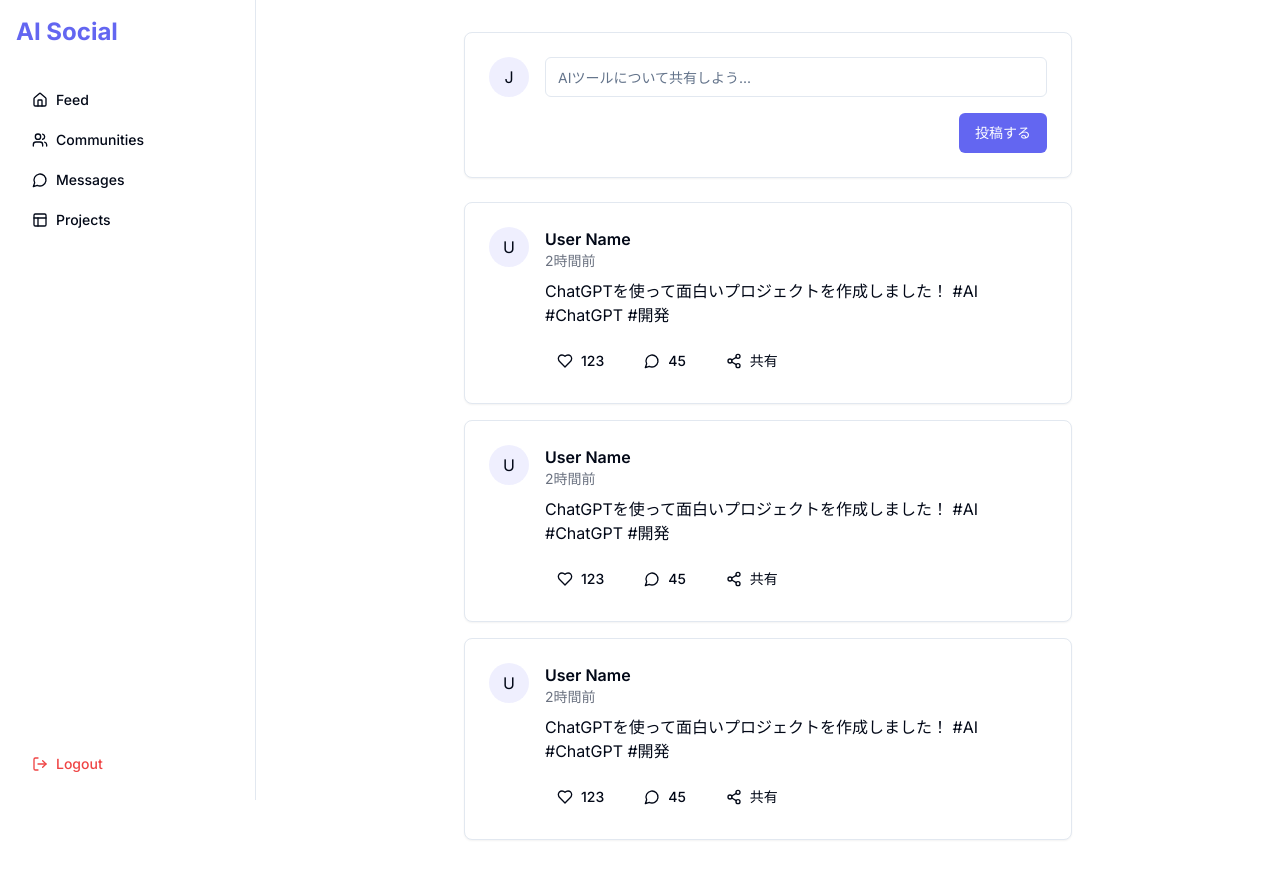
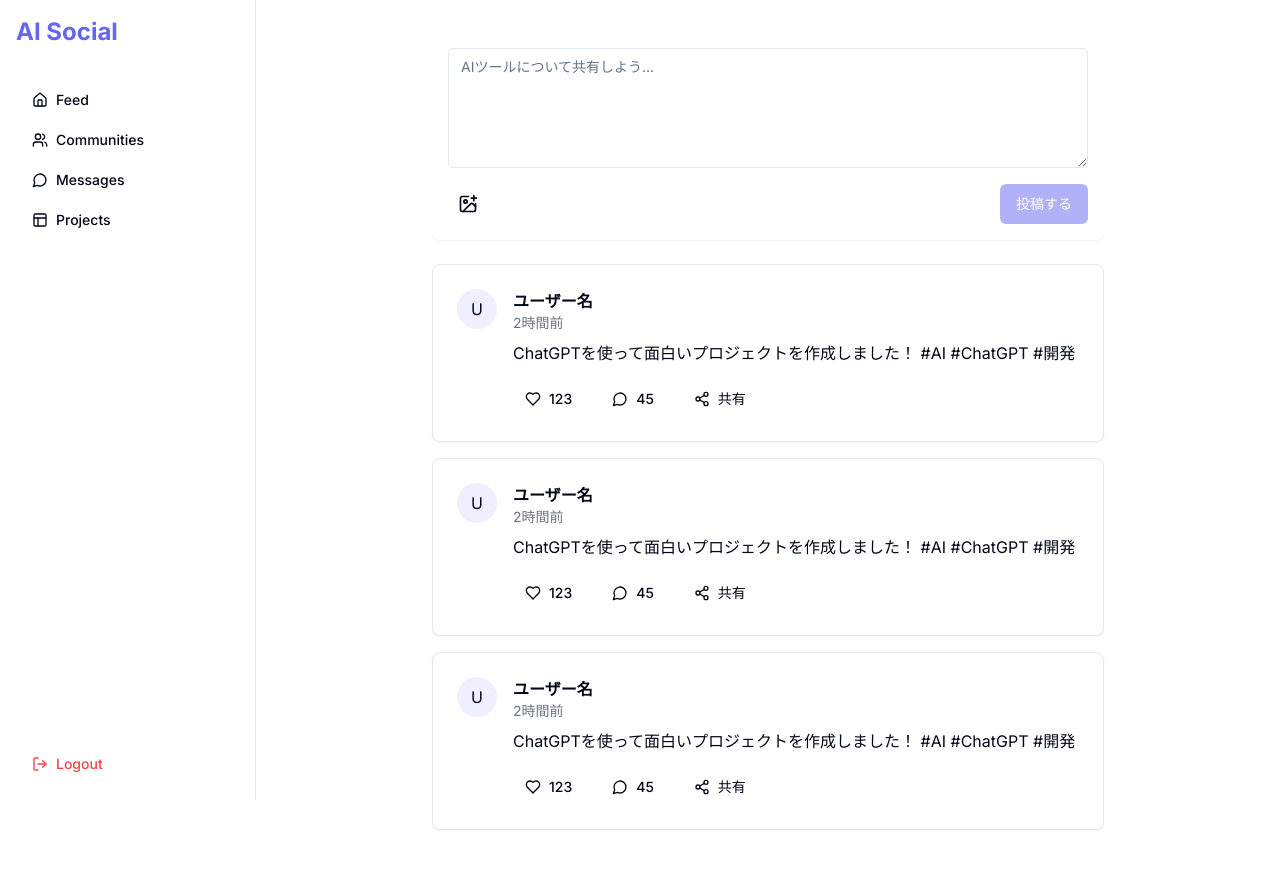
Before and after one commit to halc8312/ai-social-connect, a React (Vite) app: page /feed in a window 1280 px wide. Built offline with nearby package versions, Linux system fonts and the light colour scheme.

Commit message:
Enhance frontend implementation
Further develop and strengthen the frontend while adhering to the scope of the MVP creation.
[skip gpt_engineer]

```diff
--- /dev/null
+++ b/src/components/post/CreatePost.tsx
@@ -0,0 +1,56 @@
+import { useState } from "react";
+import { Button } from "@/components/ui/button";
+import { Textarea } from "@/components/ui/textarea";
+import { useToast } from "@/hooks/use-toast";
+import { ImagePlus } from "lucide-react";
+
+const CreatePost = () => {
+  const [content, setContent] = useState("");
+  const [isSubmitting, setIsSubmitting] = useState(false);
+  const { toast } = useToast();
+
+  const handleSubmit = async (e: React.FormEvent) => {
+    e.preventDefault();
+    if (!content.trim()) return;
+
+    setIsSubmitting(true);
+    try {
+      // MVP段階では実際のAPI呼び出しは実装せず、成功トーストのみ表示
+      await new Promise(resolve => setTimeout(resolve, 1000));
+      toast({
+        title: "投稿を作成しました",
+        description: "フィードに反映されるまで少々お待ちください",
+      });
+      setContent("");
+    } catch (error) {
+      toast({
+        title: "エラーが発生しました",
+        description: "もう一度お試しください",
+        variant: "destructive",
+      });
+    } finally {
+      setIsSubmitting(false);
+    }
+  };
+
+  return (
+    <form onSubmit={handleSubmit} className="space-y-4 bg-card rounded-lg p-4 shadow-sm">
+      <Textarea
+        placeholder="AIツールについて共有しよう..."
+        value={content}
+        onChange={(e) => setContent(e.target.value)}
+        className="min-h-[120px]"
+      />
+      <div className="flex justify-between items-center">
+        <Button type="button" variant="ghost" size="icon">
+          <ImagePlus className="h-5 w-5" />
+        </Button>
+        <Button type="submit" disabled={isSubmitting || !content.trim()}>
+          投稿する
+        </Button>
+      </div>
+    </form>
+  );
+};
+
+export default CreatePost;
--- /dev/null
+++ b/src/components/project/CreateProject.tsx
@@ -0,0 +1,67 @@
+import { useState } from "react";
+import { Button } from "@/components/ui/button";
+import { Input } from "@/components/ui/input";
+import { Textarea } from "@/components/ui/textarea";
+import { useToast } from "@/hooks/use-toast";
+import { ImagePlus } from "lucide-react";
+
+const CreateProject = () => {
+  const [title, setTitle] = useState("");
+  const [description, setDescription] = useState("");
+  const [isSubmitting, setIsSubmitting] = useState(false);
+  const { toast } = useToast();
+
+  const handleSubmit = async (e: React.FormEvent) => {
+    e.preventDefault();
+    if (!title.trim() || !description.trim()) return;
+
+    setIsSubmitting(true);
+    try {
+      // MVP段階では実際のAPI呼び出しは実装せず、成功トーストのみ表示
+      await new Promise(resolve => setTimeout(resolve, 1000));
+      toast({
+        title: "プロジェクトを作成しました",
+        description: "プロジェクト一覧に反映されるまで少々お待ちください",
+      });
+      setTitle("");
+      setDescription("");
+    } catch (error) {
+      toast({
+        title: "エラーが発生しました",
+        description: "もう一度お試しください",
+        variant: "destructive",
+      });
+    } finally {
+      setIsSubmitting(false);
+    }
+  };
+
+  return (
+    <form onSubmit={handleSubmit} className="space-y-4 bg-card rounded-lg p-4 shadow-sm">
+      <Input
+        placeholder="プロジェクトタイトル"
+        value={title}
+        onChange={(e) => setTitle(e.target.value)}
+      />
+      <Textarea
+        placeholder="プロジェクトの説明..."
+        value={description}
+        onChange={(e) => setDescription(e.target.value)}
+        className="min-h-[120px]"
+      />
+      <div className="flex justify-between items-center">
+        <Button type="button" variant="ghost" size="icon">
+          <ImagePlus className="h-5 w-5" />
+        </Button>
+        <Button
+          type="submit"
+          disabled={isSubmitting || !title.trim() || !description.trim()}
+        >
+          作成する
+        </Button>
+      </div>
+    </form>
+  );
+};
+
+export default CreateProject;
--- a/src/pages/feed/Feed.tsx
+++ b/src/pages/feed/Feed.tsx
@@ -1,40 +1,28 @@
 import { Button } from "@/components/ui/button";
 import { Card, CardContent } from "@/components/ui/card";
-import { Input } from "@/components/ui/input";
-import { User } from "@/types";
-import { MessageCircle, Heart, Share2, Menu } from "lucide-react";
-
-const currentUser: User = {
-  id: "1",
-  name: "John Doe",
-  email: "john@example.com",
-  createdAt: new Date(),
-};
+import { MessageCircle, Heart, Share2 } from "lucide-react";
+import CreatePost from "@/components/post/CreatePost";
+import { useToast } from "@/hooks/use-toast";
 
 const Feed = () => {
+  const { toast } = useToast();
+
+  const handleLike = () => {
+    toast({
+      title: "「いいね」しました",
+    });
+  };
+
+  const handleShare = () => {
+    toast({
+      title: "共有リンクをコピーしました",
+    });
+  };
+
   return (
-    <div className="w-full max-w-2xl mx-auto px-4 sm:px-6 lg:px-8 space-y-6">
-      {/* 投稿作成カード */}
-      <Card className="w-full">
-        <CardContent className="pt-6">
-          <div className="flex flex-col sm:flex-row gap-4">
-            <div className="hidden sm:flex w-10 h-10 rounded-full bg-primary/10 items-center justify-center shrink-0">
-              {currentUser.name.charAt(0)}
-            </div>
-            <div className="flex-1">
-              <Input
-                placeholder="AIツールについて共有しよう..."
-                className="mb-4"
-              />
-              <div className="flex justify-end">
-                <Button className="w-full sm:w-auto">投稿する</Button>
-              </div>
-            </div>
-          </div>
-        </CardContent>
-      </Card>
+    <div className="w-full max-w-2xl mx-auto space-y-6">
+      <CreatePost />
 
-      {/* 投稿フィード */}
       <div className="space-y-4">
         {[1, 2, 3].map((post) => (
           <Card key={post} className="w-full">
@@ -49,7 +37,7 @@ const Feed = () => {
                       U
                     </div>
                     <div>
-                      <div className="font-semibold">User Name</div>
+                      <div className="font-semibold">ユーザー名</div>
                       <div className="text-sm text-gray-500">2時間前</div>
                     </div>
                   </div>
@@ -58,17 +46,17 @@ const Feed = () => {
                     #AI #ChatGPT #開発
                   </p>
                   <div className="flex flex-wrap gap-2 sm:gap-4">
-                    <Button variant="ghost" size="sm" className="flex-1 sm:flex-none">
+                    <Button variant="ghost" size="sm" className="flex-1 sm:flex-none" onClick={handleLike}>
                       <Heart className="w-4 h-4 mr-2" />
-                      <span className="sm:inline">123</span>
+                      <span>123</span>
                     </Button>
                     <Button variant="ghost" size="sm" className="flex-1 sm:flex-none">
                       <MessageCircle className="w-4 h-4 mr-2" />
-                      <span className="sm:inline">45</span>
+                      <span>45</span>
                     </Button>
-                    <Button variant="ghost" size="sm" className="flex-1 sm:flex-none">
+                    <Button variant="ghost" size="sm" className="flex-1 sm:flex-none" onClick={handleShare}>
                       <Share2 className="w-4 h-4 mr-2" />
-                      <span className="sm:inline">共有</span>
+                      <span>共有</span>
                     </Button>
                   </div>
                 </div>
--- a/src/pages/projects/Projects.tsx
+++ b/src/pages/projects/Projects.tsx
@@ -2,8 +2,20 @@ import { Card, CardContent, CardHeader, CardTitle } from "@/components/ui/card";
 import { Button } from "@/components/ui/button";
 import { Input } from "@/components/ui/input";
 import { Search, Heart, MessageCircle } from "lucide-react";
+import CreateProject from "@/components/project/CreateProject";
+import { useState } from "react";
+import { useToast } from "@/hooks/use-toast";
 
 const Projects = () => {
+  const [showCreate, setShowCreate] = useState(false);
+  const { toast } = useToast();
+
+  const handleLike = () => {
+    toast({
+      title: "「いいね」しました",
+    });
+  };
+
   const projects = [
     {
       title: "AI画像生成アプリ",
@@ -32,9 +44,18 @@ const Projects = () => {
     <div className="w-full max-w-4xl mx-auto px-4 sm:px-6 lg:px-8">
       <div className="flex flex-col sm:flex-row justify-between items-start sm:items-center gap-4 mb-8">
         <h1 className="text-2xl sm:text-3xl font-bold">AIプロジェクト</h1>
-        <Button className="w-full sm:w-auto">プロジェクトを投稿</Button>
+        <Button
+          className="w-full sm:w-auto"
+          onClick={() => setShowCreate(!showCreate)}
+        >
+          {showCreate ? "一覧に戻る" : "プロジェクトを投稿"}
+        </Button>
       </div>
 
+      {showCreate ? (
+        <CreateProject />
+      ) : (
+        <>
           <div className="mb-8">
             <div className="relative">
               <Search className="absolute left-3 top-1/2 transform -translate-y-1/2 text-gray-500" />
@@ -64,7 +85,7 @@ const Projects = () => {
                     ))}
                   </div>
                   <div className="flex flex-wrap gap-2 sm:gap-4">
-                <Button variant="ghost" size="sm" className="flex-1 sm:flex-none">
+                    <Button variant="ghost" size="sm" className="flex-1 sm:flex-none" onClick={handleLike}>
                       <Heart className="w-4 h-4 mr-2" />
                       <span>{project.likes}</span>
                     </Button>
@@ -77,6 +98,8 @@ const Projects = () => {
               </Card>
             ))}
           </div>
+        </>
+      )}
     </div>
   );
 };
```
Lines whose indentation alone changed are shown as unchanged.
